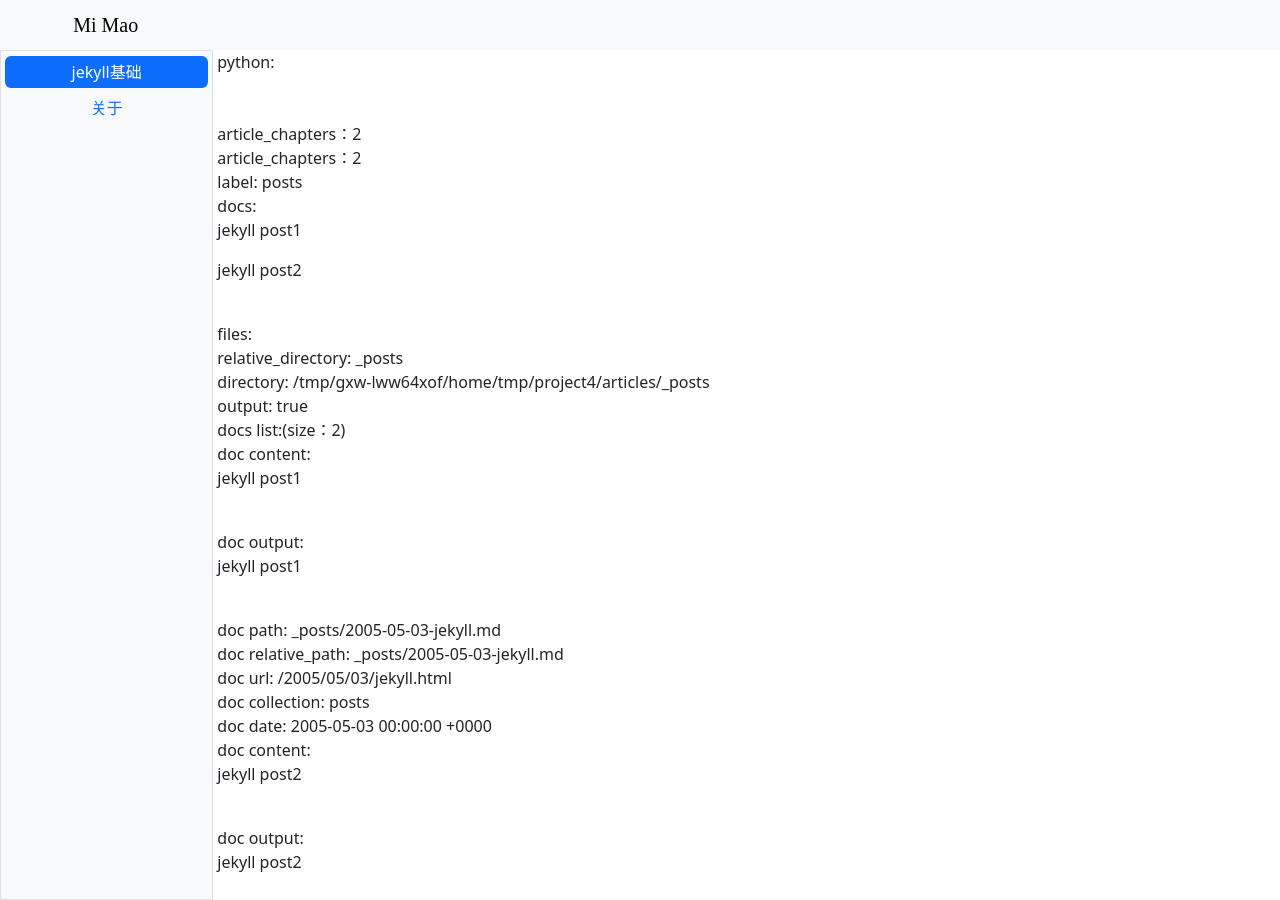
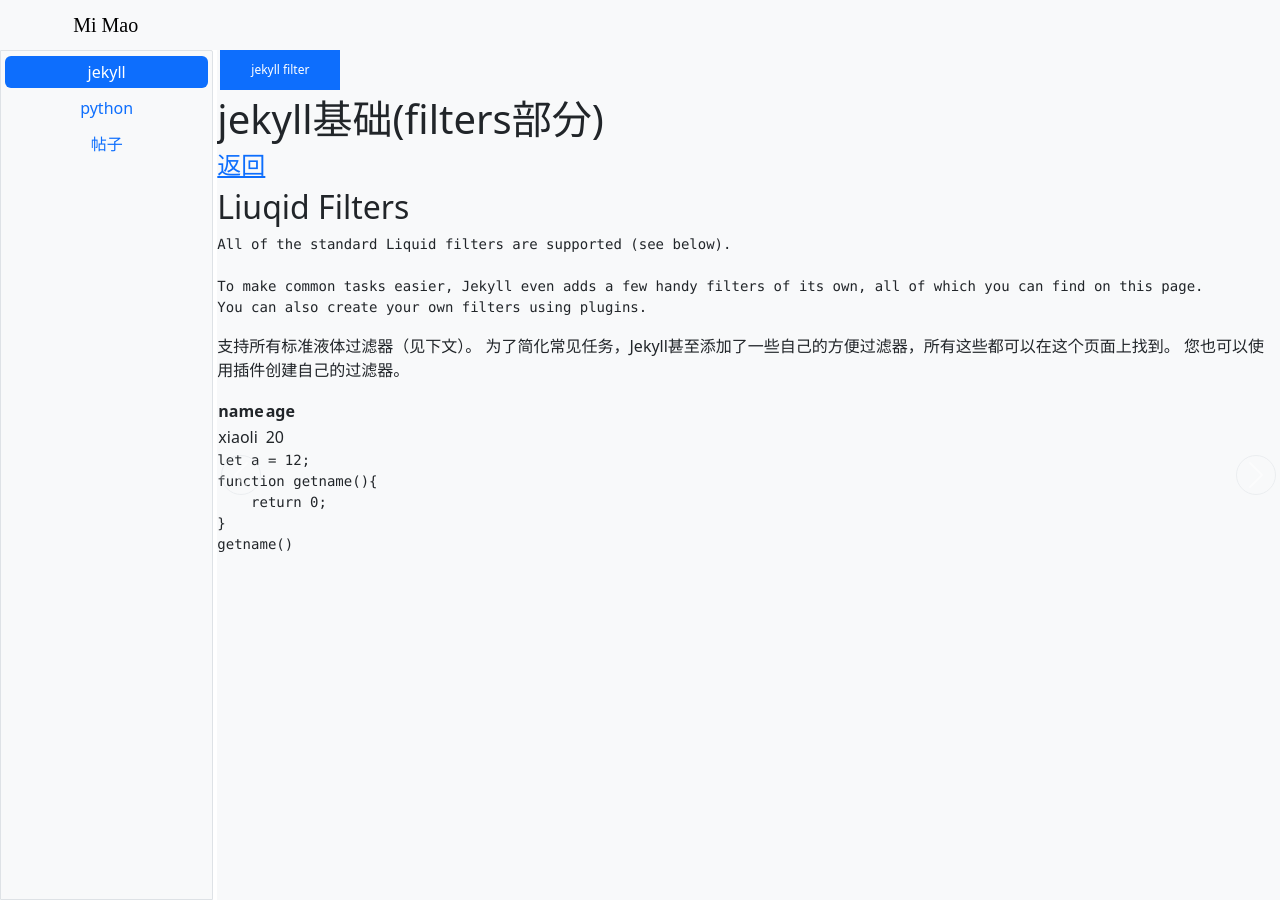
Before and after one commit to mimao-littlemouse/jekyll-blog, a Jekyll site: the page built from index.html, in a window 1280 px wide and 900 px high. Built offline with Jekyll 4.4.1, drawn with Linux system fonts in a browser that asks for light colours; some web fonts are replaced; some of the changed text lies outside the part shown.

Commit message:
完善配置 85%

```diff
--- a/_config.yml
+++ b/_config.yml
@@ -45,13 +45,14 @@ social:
 
 lang: en
 
-# Gems插件依赖
+# 插件配置(gem依赖配置)
+# 如果需要使用 插件需要在此配置 并在自定义的.gemspec文件中添加相关依赖
 plugins:
   - jekyll-seo-tag # jekyll-seo-tag
   - jekyll-feed # jekyll-feed 用于生成jekyll帖子(必要选项 title(或name)站点名称 description站点详细介绍 url站点地址 auther全局的作者信息  )
   - jekyll-sitemap  # jekyll-sitemap 站点地图 用于生成 sitemap.xml文件(必要选项 url站点地址（由于seo中已经定义，所以无需再次定义）)
 
-# 自定义Jekyll中不需要的文件或文件夹
+# 定义Jekyll 不进行加载的文件或文件夹
 exclude:
   - .editorconfig
   - .git
@@ -60,17 +61,47 @@ exclude:
   - Gemfile.lock
   - mimao.gemspec
   - Dockerfile
+  - git_run.sh
+  - LICENSE.md
+  - README.md
 
 # 启用sass 并指定sass文件夹的路径和名称
 sass:
   sass_dir: _sass
   style: compressed
 
+# 配置 全局的永久链接样式（可以使用：页面中的前事项permalink或集合中可以使用其集合中的前事项来覆盖）
+permalink: /:collection/:title/:year/:i_month/:i_day/:path
 
-# 三.其他选项（自定义）
+# 定义集合(即：内容合集)
+# 使用 yaml的描点和引用 来简化集合中的配置
+collection_default_option: &collection_default_option
+  permalink: /articles/:collection/:title
+  sort_by: index
+  output: true
+# 声明集合的文件夹
+collections_dir: articles
+# 声明集合中 对应集合文件夹(在集合文件夹中以_开头的方式命名)
+# 这里无需定义label，在集合中有以文件名称 赋值的 label属性(index text的作用，在下面已注明)
+collections:
+  jekyll:
+    <<: *collection_default_option
+    index: 0 # 右侧导航栏中的 菜单排序索引(以0开始，依次递增)
+    text: jekyll # 右侧导航栏中的 菜单名称
+  python:
+    <<: *collection_default_option
+    index: 1
+    text: python
+  posts:
+    index: 2
+    text: 帖子
 
-# 自定义集合
-collections_dir: articles
-collections:
-  python:
-    output: false
+
+
+# 为 静态文件配置一定范围内(path路径指定范围(该路径可使用正则表达式表示))的 front matter 前事项，自定义前事项 可为前事项设置默认值(比如：title layout 等等设置默认值)
+# 可使用 {{ site.static_files | where: "image", true }} 进行调用（使用where 配合 ）
+defaults:
+  - scope:
+      path: "assets/img"
+    values:
+      image: true
--- a/_data/header_navbar.yaml
+++ /dev/null
@@ -1,4 +0,0 @@
-- name: index
-  text: 首页
-- name: about
-  text: 关于
--- a/_data/side_navbar.yaml
+++ /dev/null
@@ -1,4 +0,0 @@
-- name: jekyll_base
-  text: jekyll基础
-- name: about
-  text: 关于
--- a/index.html
+++ b/index.html
@@ -2,8 +2,7 @@
 layout: app
 ---
 <!-- 定义变量 -->
-{% assign side_navbar_data = site.data.side_navbar %}
-{% assign side_post = site.post %}
+{% assign articles = site.collections | sort: "index" %}
 <!-- --- 头部内容部分 --- -->
 <nav id="header" class="navbar bg-body-tertiary" style="height: 50px;">
   <div class="container-fluid row me-0 pe-0">
@@ -17,61 +16,54 @@ layout: app
   <ul id="side-navbar"
     class="nav nav-pills flex-column flex-nowrap pe-0 bg-body-tertiary col-2 h-100 border border-top-1" role="tablist"
     style="padding-top: 5px;border-top-right-radius: 2px;overflow-y: auto;">
-    {% for navbar_item in side_navbar_data %}
+    {% for article in articles %}
     <li class="nav-item mx-0 mb-1 d-flex justify-content-center" role="presentation">
-      <button class="nav-link p-0 {% if navbar_item.name=="jekyll_base" %}active{% endif %}"
-        style="width: 96%;height: 32px;" id="{{navbar_item.name}}-tab" data-bs-toggle="pill"
-        data-bs-target="#{{navbar_item.name}}-content" type="button" role="tab"
-        aria-controls="{{navbar_item.name}}-content" aria-selected="{% if navbar_item.name=="jekyll_base" %}true{%
-        endif %}">{{navbar_item.text}}</button>
+      <button class="nav-link p-0 {% if forloop.index0==0 %}active{% endif %}"
+        style="width: 96%;height: 32px;" id="{{article.label}}-tab-{{article.index}}" data-bs-toggle="pill"
+        data-bs-target="#{{article.label}}-content-{{article.index}}" type="button" role="tab"
+        aria-controls="{{article.label}}-content-{{article.index}}" aria-selected="{% if article.label==0 %}true{%
+        endif %}">{{article.text}}</button>
     </li>
     {% endfor %}
   </ul>
   <!-- 右边内容区域 -->
   <div id="side-content" class="tab-content col-10 ps-1 pe-0">
-    <!-- 右边区域 tab -->
-    python:<br>
-    {{ site.collections | where: "label", "article" | first }}<br>
-    <br>
-    {% assign article_chapters = site.collections %}
-    article_chapters：{{article_chapters | size}}<br>
-    article_chapters：{{article_chapters | size}}<br>
-    {% for article_chapter in article_chapters %}
-      label: {{article_chapter.label}}<br>
-      docs: {{article_chapter.docs}}<br>
-      files: {{article_chapter.files}}<br>
-      relative_directory: {{article_chapter.relative_directory}}<br>
-      directory: {{article_chapter.directory}}<br>
-      output: {{article_chapter.output | strip}}<br>
-      docs list:(size：{{article_chapter.docs | size}})<br>
-        {% for doc in article_chapter.docs %}
-        doc content: {{doc.content | strip}}<br>
-        doc output: {{doc.output | strip}}<br>
-        doc path: {{doc.path}}<br>
-        doc relative_path: {{doc.relative_path}}<br>
-        doc url: {{doc.url}}<br>
-        doc collection: {{doc.collection}}<br>
-        doc date: {{doc.date}}<br>
+    <!-- 右边区域 tab (id 以 article.label article.index 配合 tab content进行命名区分)-->
+    <!-- 其中，javascript需要 以 类名为： id-app-main-tab_content-articles-carousel 来获取这些 文章carousel对象（其中地方不要进行使用 否则会出现意外的错误） -->
+    {% for article in articles %}
+    <div id="{{article.label}}-content-{{article.index}}" class="id-app-main-tab_content-articles-carousel tab-pane fade {% if forloop.index0==0 %}show active{%
+      endif %} w-100 h-100" role="tabpanel" aria-labelledby="{{article.label}}-tab-{{article.index}}" tabindex="0">
+      <!-- 使用轮播 来展示每一个类型的博客中不同章节  -->
+      <div id="{{article.label}}-carousel-{{article.index}}" class="carousel slide w-100 h-100 bg-body-tertiary">
+        <div class="carousel-indicators w-100 m-0 d-block scrollbar scrollbar-hidden" style="top:0px;height:45px;white-space: nowrap;">
+        <!-- 轮播图中的指示点 集合 -->
+        <!-- 定义 文章中一系列文档（接受 按index排序后的系列文档） -->
+        {% assign article_docs = article.docs %}
+        {% for doc in article_docs %}
+          <div data-bs-target="#{{article.label}}-carousel-{{article.index}}" data-bs-slide-to="{{forloop.index0}}" class="{% if forloop.index0==0 %}active{% endif %} border-0 d-inline-block bg-primary text-center text-white" style="width: 120px;height:40px;line-height:40px;font-size:12px;text-indent: 0px;" aria-current="{% if forloop.index0 == 0 %}true{% else %}false{% endif %}" aria-label="Slide {{forloop.index0}}">
+            {{doc.text}}
+          </div>
         {% endfor %}
-      files list:(size：{{article_chapter.files | size}})<br>
-        {% for file in article_chapter.files %}
-        file path: {{file.path | strip}}<br>
-        file modified_time: {{file.modified_time | strip}}<br>
-        file name: {{file.name}}<br>
-        file basename: {{file.basename}}<br>
-        file extname: {{file.extname}}<br>
-        file: {{file+""}}
-        {% endfor %}
-      ============================<br>
+        </div>
+        <div class="carousel-inner w-100 h-100" style="padding-top: 45px;">
+          {% for doc in article_docs %}
+          <div class="carousel-item w-100 h-100 {% if forloop.index0 == 0 %}active{% endif %}">
+            {{doc.content}}
+          </div>
+          {% endfor %}
+        </div>
+        <button class="carousel-control-prev border rounded-circle my-auto ms-1" style="width: 40px;height:40px;" type="button" data-bs-target="#{{article.label}}-carousel-{{article.index}}" data-bs-slide="prev">
+          <span class="carousel-control-prev-icon" aria-hidden="true"></span>
+          <span class="visually-hidden">上</span>
+        </button>
+        <button class="carousel-control-next border rounded-circle my-auto me-1" style="width: 40px;height:40px;" type="button" data-bs-target="#{{article.label}}-carousel-{{article.index}}" data-bs-slide="next">
+          <span class="carousel-control-next-icon" aria-hidden="true"></span>
+          <span class="visually-hidden">下</span>
+        </button>
+      </div>
+      <!-- 提示灯导航 -->
+    </div>
     {% endfor %}
-    <br>
-    <hr>
-    static files:
-    {% for static_file in site.static_files%}
-    file name：{{static_file.name}}<br>
-    {% endfor %}
-    <br>
-    <hr>
   </div>
 </div>
 <div id="footer">
```
Also changed, not shown: articles/_jekyll/filter.md (added, +32 -0 lines), articles/_posts/2005-05-03-jekyll.md (+3 -1 lines), articles/_posts/2005-05-04-jekyll.md (+3 -1 lines), articles/_python/chapter1.md (+3 -1 lines), articles/_python/chapter2.md (+3 -1 lines).
